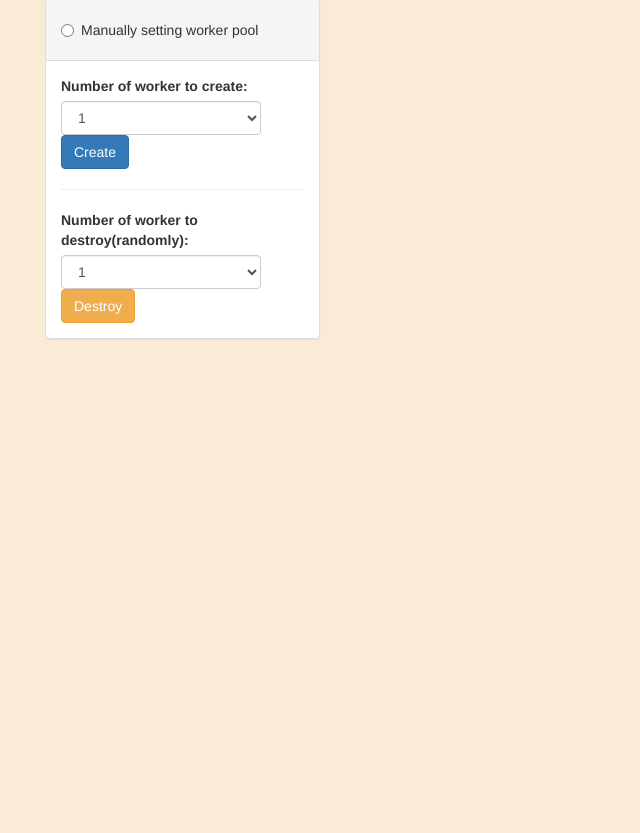
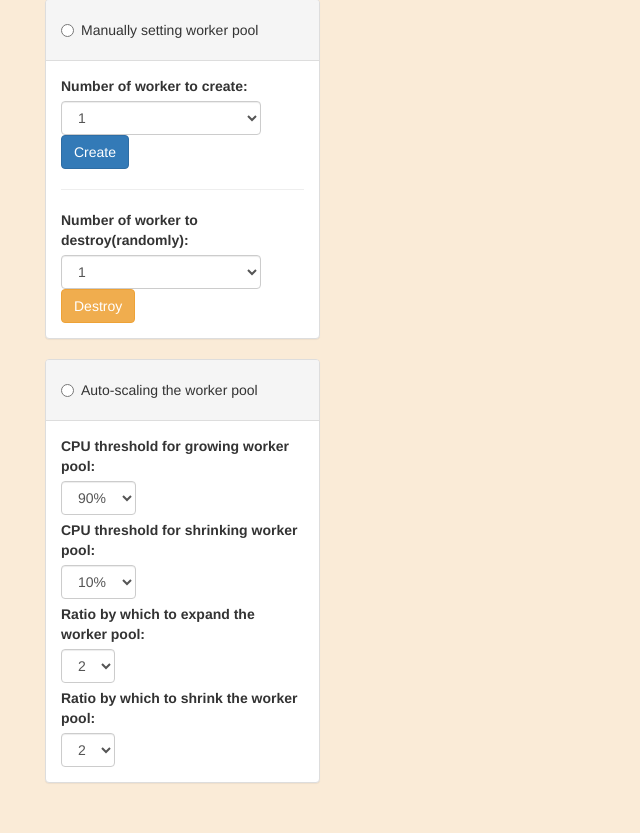
Before and after one commit to shengdade/ECE1779_Assignment1, a Flask app: page /admin in a window 1280 px wide. Shown: the part 81-914 px from the top of the page, without its empty margins (0-640 px from the left). Before the commit the page ends 420 px from the top, so only its background shows below. Run offline with Flask 2, Linux system fonts and the light colour scheme; the visitor is signed in with stand-in values (Sample User, id 1); data that the repository does not hold is empty; some libraries are stand-ins or nearby versions.

Commit message:
add panel for auto-scaling worker pool

```diff
--- a/app/templates/admin.html
+++ b/app/templates/admin.html
@@ -75,6 +75,59 @@
                     </form>
                 </div>
             </div>
+            <div class="panel panel-default">
+                <div class="panel-heading">
+                    <div class="radio">
+                        <label><input type="radio" name="manual">Auto-scaling the worker pool</label>
+                    </div>
+                </div>
+                <div class="panel-body">
+                    <form class="form-inline">
+                        <div class="form-group">
+                            <label for="auto1">CPU threshold for growing worker pool:</label>
+                            <select class="form-control" id="auto1" name="cpu-grow">
+                                <option>90%</option>
+                                <option>80%</option>
+                                <option>70%</option>
+                                <option>60%</option>
+                                <option>50%</option>
+                            </select>
+                        </div>
+                    </form>
+                    <form class="form-inline" style="margin-top: 5px">
+                        <div class="form-group">
+                            <label for="auto2">CPU threshold for shrinking worker pool:</label>
+                            <select class="form-control" id="auto2" name="cpu-shrink">
+                                <option>10%</option>
+                                <option>20%</option>
+                                <option>30%</option>
+                                <option>40%</option>
+                                <option>50%</option>
+                            </select>
+                        </div>
+                    </form>
+                    <form class="form-inline" style="margin-top: 5px">
+                        <div class="form-group">
+                            <label for="auto3">Ratio by which to expand the worker pool:</label>
+                            <select class="form-control" id="auto3" name="ratio-expand">
+                                <option>2</option>
+                                <option>3</option>
+                                <option>4</option>
+                            </select>
+                        </div>
+                    </form>
+                    <form class="form-inline" style="margin-top: 5px">
+                        <div class="form-group">
+                            <label for="auto4">Ratio by which to shrink the worker pool:</label>
+                            <select class="form-control" id="auto4" name="ratio-shrink">
+                                <option>2</option>
+                                <option>3</option>
+                                <option>4</option>
+                            </select>
+                        </div>
+                    </form>
+                </div>
+            </div>
         </div>
         <div class="col-md-9">
             {% for i in range(cpu_stats|length) %}
```
